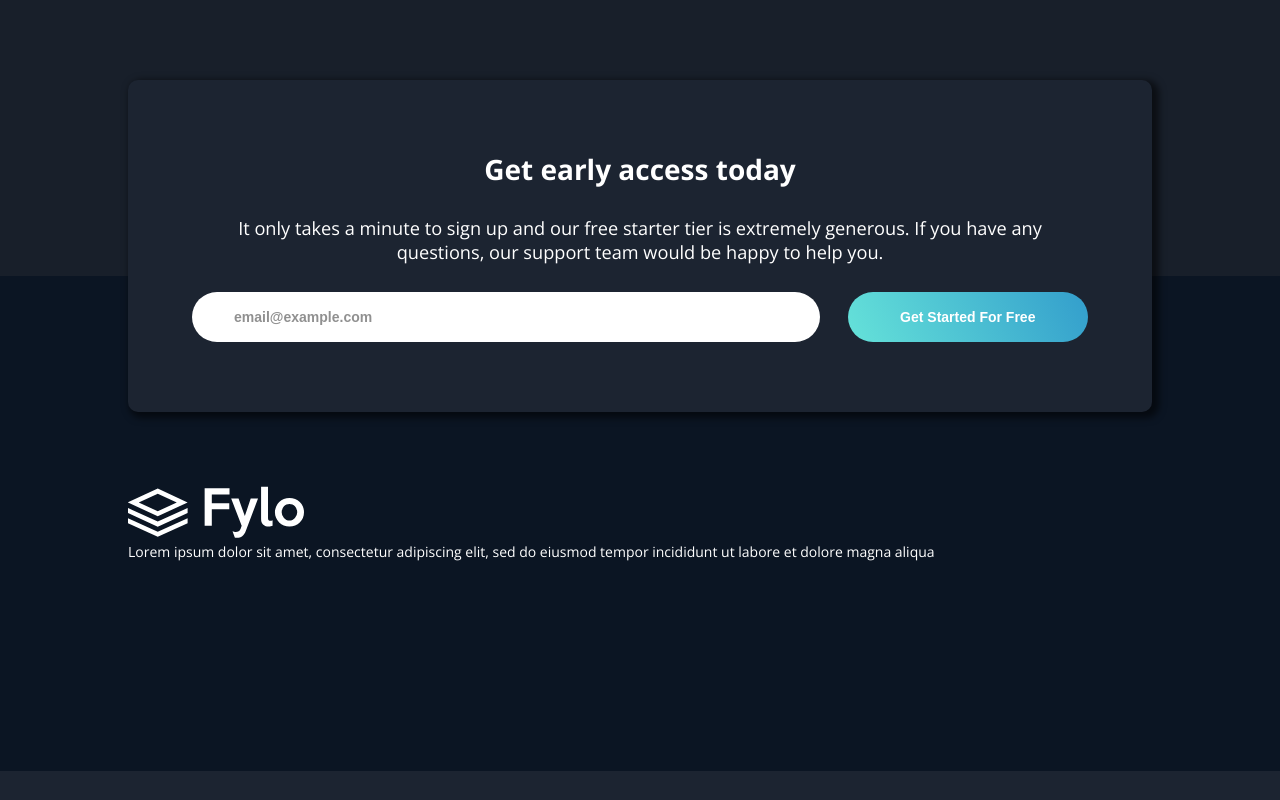
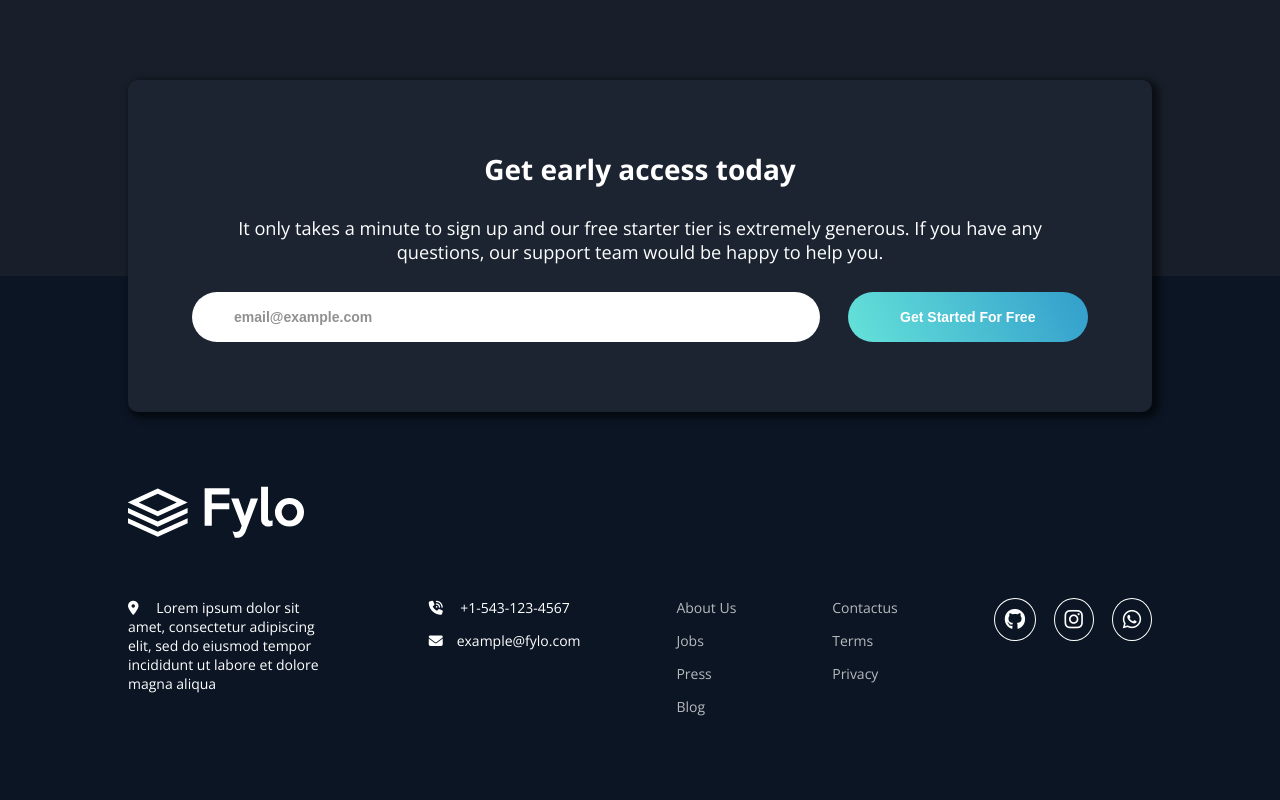
Before and after one commit to Otavio-Barra/Fylo-landing-page, a plain HTML site: page index.html in a window 1280 px wide. Shown: the part 2793-3593 px from the top of the page. Before the commit the page ends 3564 px from the top, so only its background shows below. Drawn offline with nearby package versions, Linux system fonts and the light colour scheme.

Commit message:
feito footer

```diff
--- a/css/style.css
+++ b/css/style.css
@@ -250,8 +250,47 @@ button:hover {
 }
 
 footer {
-  padding: 15rem 0;
+  padding: 15rem 0 5rem 0;
   background-color: var(--dark-blue-footer);
+}
+footer .footer-row2 {
+  display: flex;
+  justify-content: space-between;
+  gap: 2rem;
+  margin-top: 4rem;
+}
+footer .footer-row2 i {
+  margin-right: 1rem;
+}
+footer .footer-row2 .local {
+  flex: 0 0 20%;
+}
+footer .footer-row2 p {
+  margin-bottom: 1rem;
+}
+footer .footer-row2 .pages a {
+  color: var(--white);
+  opacity: 0.7;
+  transition: all 0.2s;
+}
+footer .footer-row2 .pages a:hover {
+  opacity: 1;
+}
+footer .footer-row2 .social-icons i {
+  font-size: 1.5rem;
+  color: var(--white);
+  border: solid white 1px;
+  padding: 10px;
+  border-radius: 100%;
+  margin: 0;
+  transition: all 0.2s ease-in-out;
+}
+.social-icons a:nth-child(2) {
+  margin: 0 1rem;
+}
+footer .footer-row2 .social-icons i:hover {
+  color: var(--cyan);
+  border: solid var(--cyan) 1px;
 }
 @media (max-width: 967px) {
   main .flex-display {
@@ -279,9 +318,9 @@ footer {
     top: 3%;
     left: -3%;
   }
-  /* .banner-email {
-    width: 100%;
-  } */
+  footer .footer-row2 {
+    flex-direction: column;
+  }
 }
 
 @media (max-width: 768px) {
--- a/index.html
+++ b/index.html
@@ -6,6 +6,8 @@
   <meta name="viewport" content="width=device-width, initial-scale=1.0" />
 
   <link rel="icon" type="image/png" sizes="32x32" href="./images/favicon-32x32.png" />
+
+  <script src="https://kit.fontawesome.com/506af95ef1.js" crossorigin="anonymous" defer></script>
 
   <link rel="preconnect" href="https://fonts.googleapis.com" />
   <link rel="preconnect" href="https://fonts.gstatic.com" crossorigin />
@@ -205,23 +207,36 @@
         </div>
       </div>
       <div class="footer-row2">
-        <p>Lorem ipsum dolor sit amet, consectetur adipiscing elit, sed do eiusmod tempor incididunt ut labore et
+        <p class="local"><i class="fa-solid fa-location-dot"></i> Lorem ipsum dolor sit amet, consectetur adipiscing
+          elit, sed do
+          eiusmod tempor incididunt ut labore et
           dolore magna aliqua</p>
-
+        <div class="contacts">
+          <p><i class="fa-solid fa-phone-volume"></i> +1-543-123-4567</p>
+          <p>
+            <i class="fa-solid fa-envelope"></i>example@fylo.com
+          </p>
+        </div>
+        <nav class="pages">
+          <p><a href="">About Us</a></p>
+          <p><a href="">Jobs</a></p>
+          <p><a href="">Press</a></p>
+          <p><a href="">Blog</a></p>
+        </nav>
+        <nav class="pages">
+          <p><a href="">Contactus</a></p>
+          <p><a href="">Terms</a></p>
+          <p><a href="">Privacy</a></p>
+        </nav>
+        <nav class="social-icons">
+          <a href="" target="_blank"><i class="fa-brands fa-github"></i></a>
+          <a href="http://" target="_blank"><i class="fa-brands fa-instagram"></i></a>
+          <a href="http://" target="_blank"><i class="fa-brands fa-whatsapp"></i></a>
+        </nav>
       </div>
     </div>
   </footer>
   <!--
-
-
-
-
-  Get Started For Free
-
-
-
-  +1-543-123-4567
-  example@fylo.com
 
   About Us
   Jobs
```
